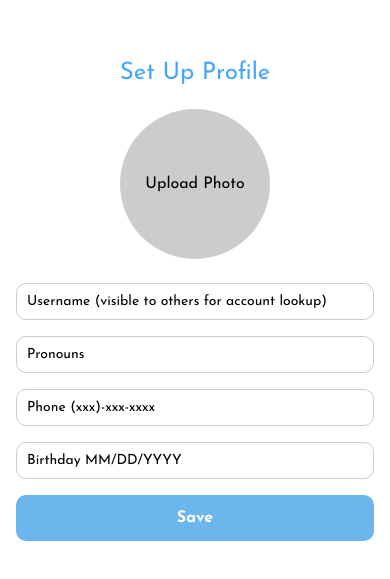
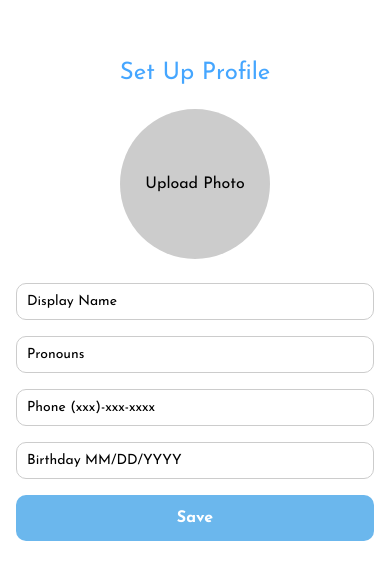
Before and after one commit to danielleellis/StayWell-Medical-Tracker-Application, a React Native app: screen /ProfileSetup in a window 390 px wide. Shown: the part 121-700 px from the top of the page. Built offline with nearby package versions, Linux system fonts and the light colour scheme.

Commit message:
Updates username input to say "Display Name".

```diff
--- a/src/screens/ProfileSetupScreen.tsx
+++ b/src/screens/ProfileSetupScreen.tsx
@@ -128,7 +128,7 @@ const ProfileSetupScreen: React.FC<{ navigation: any }> = ({ navigation }) => {
         )}
       </TouchableOpacity>
       <Input
-        placeholder="Username (visible to others for account lookup)"
+        placeholder="Display Name"
         value={username}
         onChangeText={setUsername}
         style={styles.input}
```
